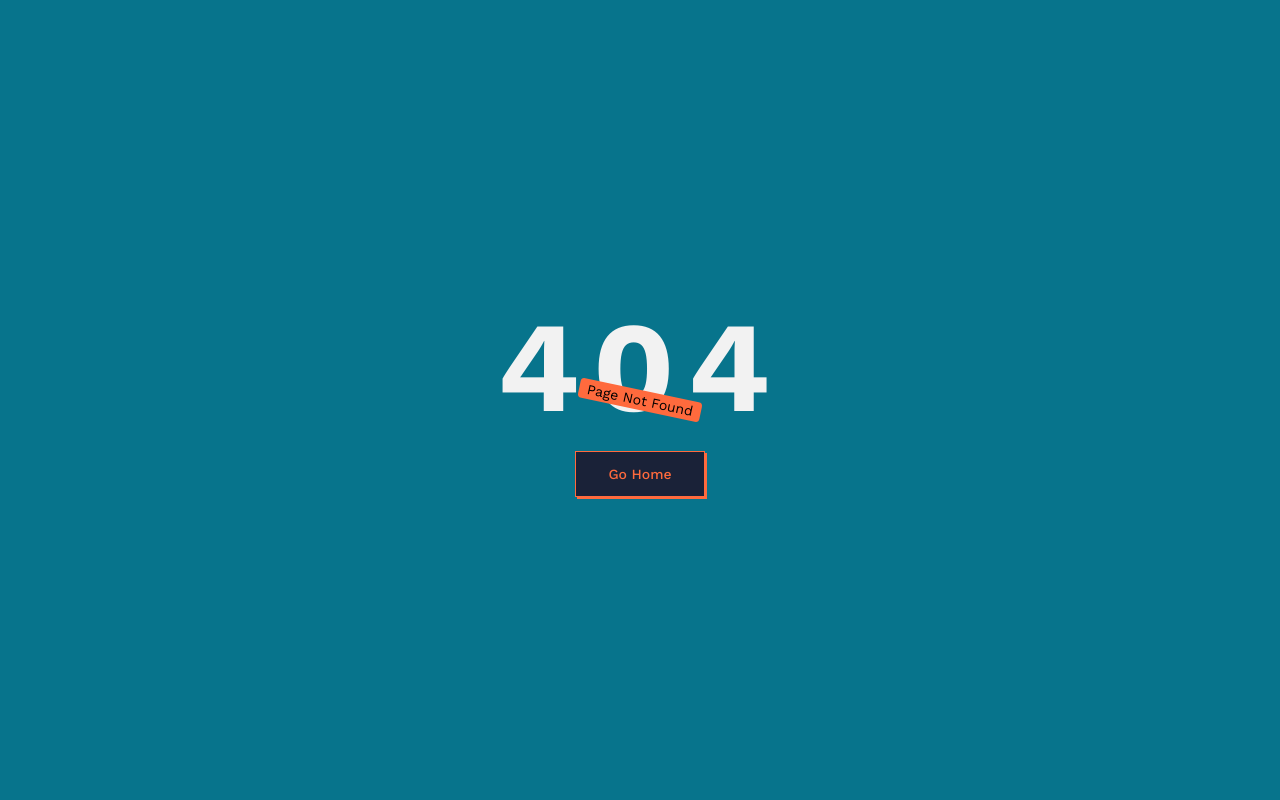
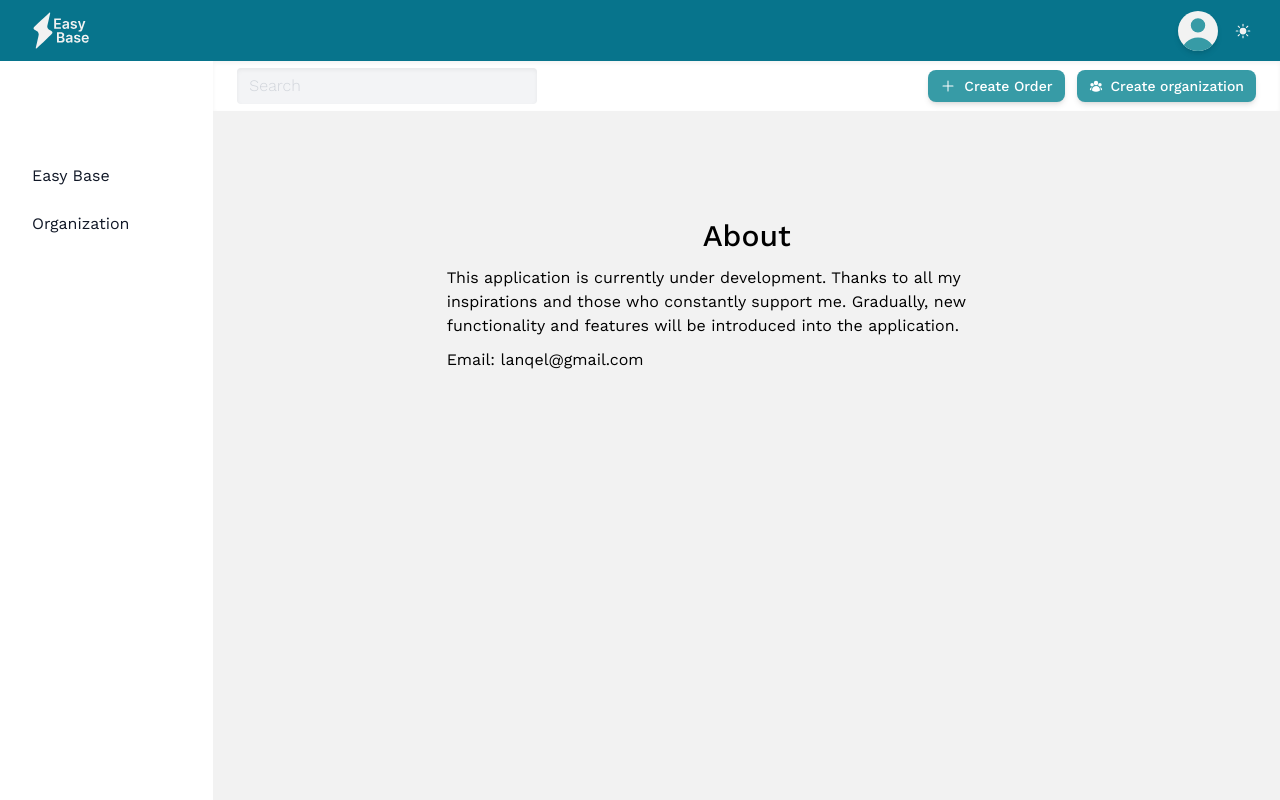
Before and after one commit to AntonLan/easy-base_NextJS, a Next.js app: page /about in a window 1280 px wide. Before the commit this address had no page. Built offline with nearby package versions, Linux system fonts and the light colour scheme.

Commit message:
add about page

```diff
--- /dev/null
+++ b/components/sections/AboutSection.tsx
@@ -0,0 +1,18 @@
+import { FC } from 'react'
+
+const AboutSection: FC = () => {
+	return (
+		<div className='w-full h-[calc(100vh-111px)]'>
+			<h1 className='text-center mt-[10%] font-medium text-3xl'>About</h1>
+			<div className='w-[600px] mx-auto mt-3'>
+				<p>This application is currently under development. Thanks to all my
+					inspirations and those who constantly support me. Gradually,
+					new functionality and features will be introduced into the application.
+				</p>
+				<p className='mt-2.5'>Email: lanqel@gmail.com</p>
+			</div>
+		</div>
+	)
+}
+
+export default AboutSection
--- /dev/null
+++ b/pages/about.tsx
@@ -0,0 +1,13 @@
+import { FC } from 'react'
+import MainLayout from '@/layout/MainLayout'
+import AboutSection from '@/components/sections/AboutSection'
+
+const About: FC = () => {
+	return (
+		<MainLayout>
+			<AboutSection/>
+		</MainLayout>
+	)
+}
+
+export default About
--- a/pages/index.tsx
+++ b/pages/index.tsx
@@ -3,7 +3,6 @@ import Main from '@/components/sections/Main'
 
 
 export default function Home() {
-
 	return (
 		<MainLayout>
 			<Main/>
--- a/styles/Table.module.scss
+++ b/styles/Table.module.scss
@@ -1,5 +1,5 @@
 .tableContainer {
-  @apply relative overflow-x-auto w-[100%] h-[calc(100vh-111px)] mx-auto rounded-tl-md shadow-md  dark:bg-gray-600;
+  @apply relative w-full h-[calc(100vh-111px)] mx-auto rounded-tl-md shadow-md  dark:bg-gray-600;
 
   .table {
     @apply w-full text-sm text-left text-gray-500 dark:text-light-gray;
```
